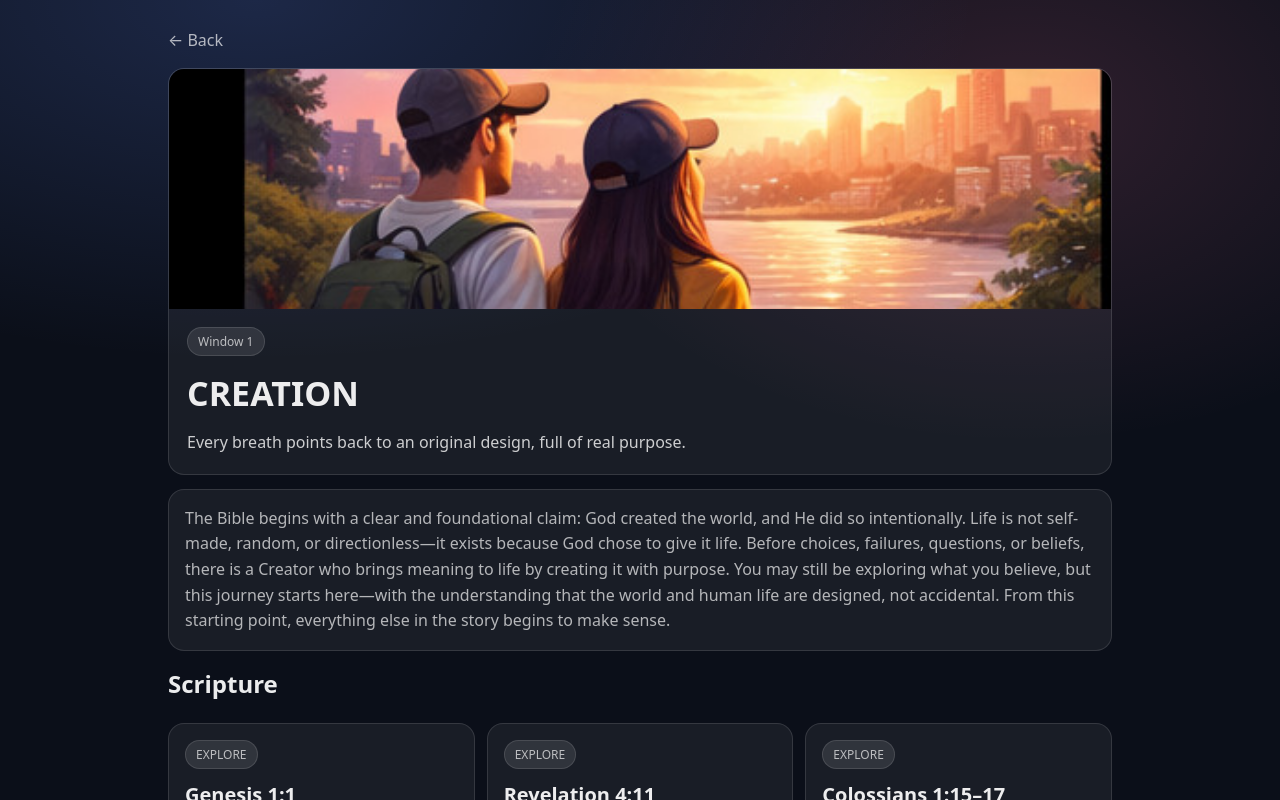
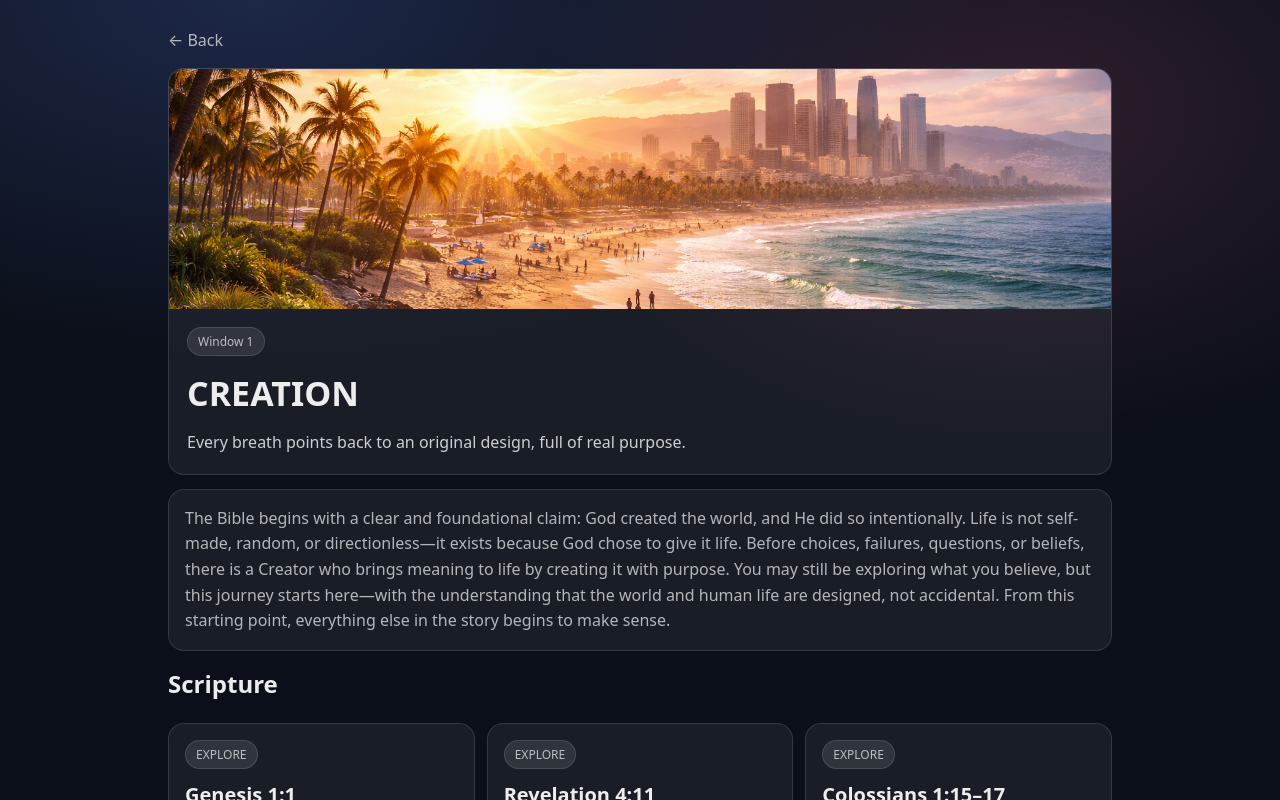
Before and after one commit to Message4U/six-windows, a Next.js app: page /journey/creation in a window 1280 px wide. Shown: the top 800 px of the page. Built offline with nearby package versions, Linux system fonts and the light colour scheme.

Commit message:
Update Creation header image

```diff
--- a/app/journey/creation/page.tsx
+++ b/app/journey/creation/page.tsx
@@ -6,7 +6,8 @@ export default function Creation() {
       {/* HERO IMAGE */}
       <div className="card" style={{ overflow: "hidden", padding: 0, marginTop: 14 }}>
         <img
-          src="/images/creation.jpg"
+          src="/images/creation-header-la-beach.jpg"
+
           alt="Creation"
           style={{ width: "100%", height: 240, objectFit: "cover", display: "block" }}
         />
```
Also changed, not shown: public/images/creation-header-la-beach.jpg (added).
